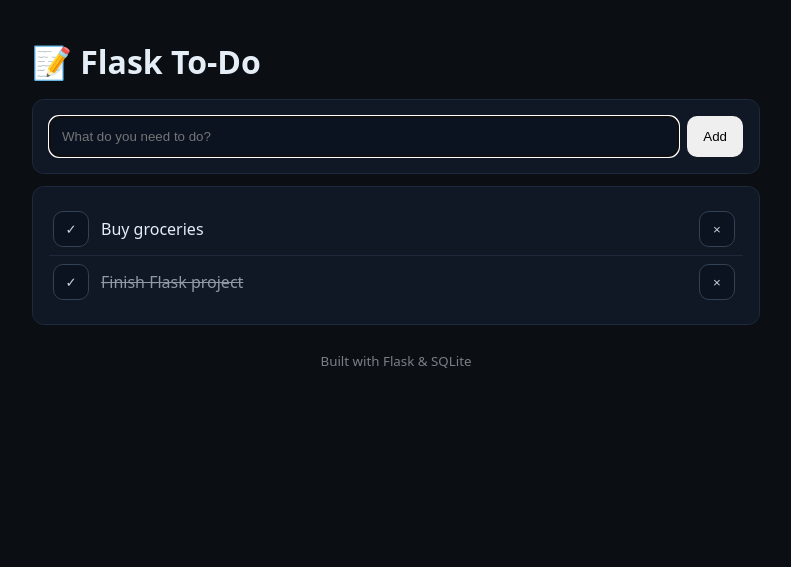
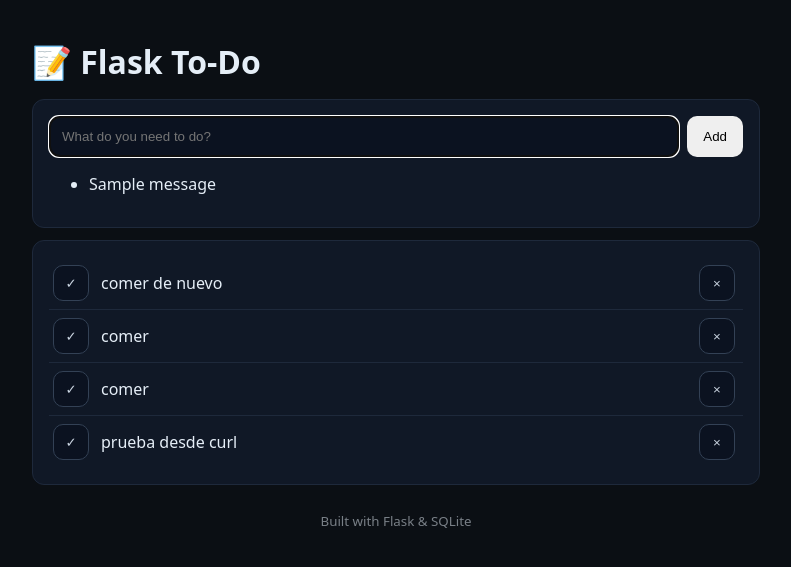
Before and after one commit to Felipe-DBM/flask-to-do-app, a Flask app: page / in a window 1280 px wide. Shown: the top 567 px of the page, without its empty margins (244-1035 px from the left). Run offline with Flask 3, Linux system fonts and the light colour scheme; one stand-in notice (Sample message) is shown.

Commit message:
feat: implement task addition and display with flash messages in the To-Do app

```diff
--- a/app.py
+++ b/app.py
@@ -1,35 +1,45 @@
-from flask import Flask, render_template, request, redirect, url_for
+from flask import Flask, flash, render_template, request, redirect, url_for
 from flask_sqlalchemy import SQLAlchemy
 from datetime import datetime, timezone
 import os
-# Create a Flask application instances
+
 app = Flask(__name__)
-# Configure the application
-app.config['SECRET_KEY'] = "the-secret"
-app.config['SQLALCHEMY_DATABASE_URI'] = "sqlite:///todo.db"
+app.config['SECRET_KEY'] = 'the-secret'
+app.config['SQLALCHEMY_DATABASE_URI'] = 'sqlite:///todo.db'
 app.config['SQLALCHEMY_TRACK_MODIFICATIONS'] = False
-# Initialize the database
+
 db = SQLAlchemy(app)
-# Define a model for the tasks
+
+
 class Task(db.Model):
     id = db.Column(db.Integer, primary_key=True)
     title = db.Column(db.String(160), nullable=False)
-    done = db.Column(db.Boolean,default=False, nullable=False)
+    done = db.Column(db.Boolean, default=False, nullable=False)
     created_at = db.Column(db.DateTime, default=datetime.now(timezone.utc), nullable=False)
 
 
+with app.app_context():
+    db.create_all()
 
 
-with app.app_context():
-    if not os.path.exists('todo.db'):
-        db.create_all()
+@app.get("/")
+def home():
+    tasks = Task.query.order_by(Task.created_at.desc()).all()
+    return render_template("index.html", tasks=tasks)
 
 
-# Define a route for the home page
-@app.route("/")
-def home():
-    return render_template("index.html")
+@app.post("/add")
+def add():
+    title = request.form.get("title", "").strip()
+    if not title:
+        flash("Task title cannot be empty.", "error")
+        return redirect(url_for("home"))
 
-# Run the application
-if __name__ == "__main__":
+    db.session.add(Task(title=title))
+    db.session.commit()
+    flash("Task added successfully.", "success")
+    return redirect(url_for("home"))
+
+
+if __name__ == '__main__':
     app.run(debug=True)
--- a/templates/index.html
+++ b/templates/index.html
@@ -14,26 +14,34 @@
             <h1 class="logo">📝 Flask To-Do</h1>
         </header>
 
-        <!-- Static demo version (NO Jinja) -->
         <section class="card">
-            <form action="#" method="post" class="add-form">
-                <input name="title" placeholder="What do you need to do?" autocomplete="off" autofocus />
+            <form action="{{ url_for('add') }}" method="post" class="add-form">
+                <input name="title" placeholder="What do you need to do?" autocomplete="off" autofocus required />
                 <button type="submit">Add</button>
             </form>
+
+            {% with messages = get_flashed_messages(with_categories=true) %}
+                {% if messages %}
+                    <ul class="flashes">
+                        {% for category, message in messages %}
+                            <li class="{{ category }}">{{ message }}</li>
+                        {% endfor %}
+                    </ul>
+                {% endif %}
+            {% endwith %}
         </section>
 
         <section class="card">
             <ul class="tasks">
-                <li class="task">
-                    <button class="toggle" title="Mark complete/undo" aria-label="toggle">✓</button>
-                    <span class="title">Buy groceries</span>
-                    <button class="delete" title="Delete" aria-label="delete">×</button>
-                </li>
-                <li class="task done">
-                    <button class="toggle" title="Mark complete/undo" aria-label="toggle">✓</button>
-                    <span class="title">Finish Flask project</span>
-                    <button class="delete" title="Delete" aria-label="delete">×</button>
-                </li>
+                {% for task in tasks %}
+                    <li class="task{% if task.done %} done{% endif %}">
+                        <button class="toggle" title="Mark complete/undo" aria-label="toggle">✓</button>
+                        <span class="title">{{ task.title }}</span>
+                        <button class="delete" title="Delete" aria-label="delete">×</button>
+                    </li>
+                {% else %}
+                    <li class="task empty">No tasks yet.</li>
+                {% endfor %}
             </ul>
         </section>
 
```
Also changed, not shown: instance/todo.db.
